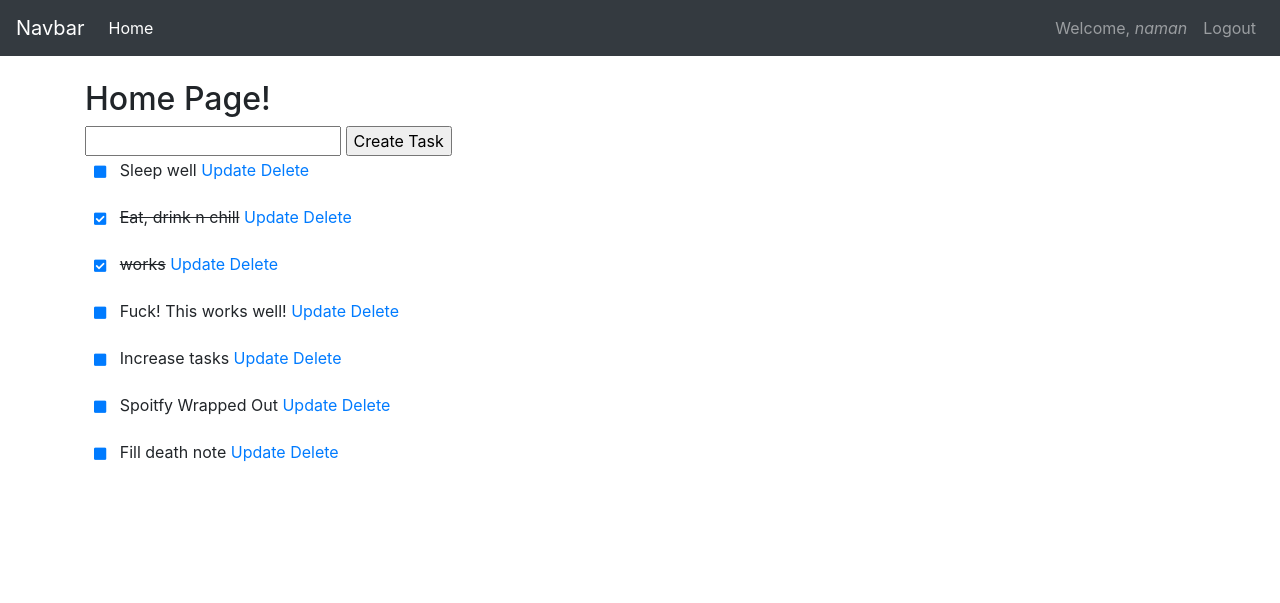
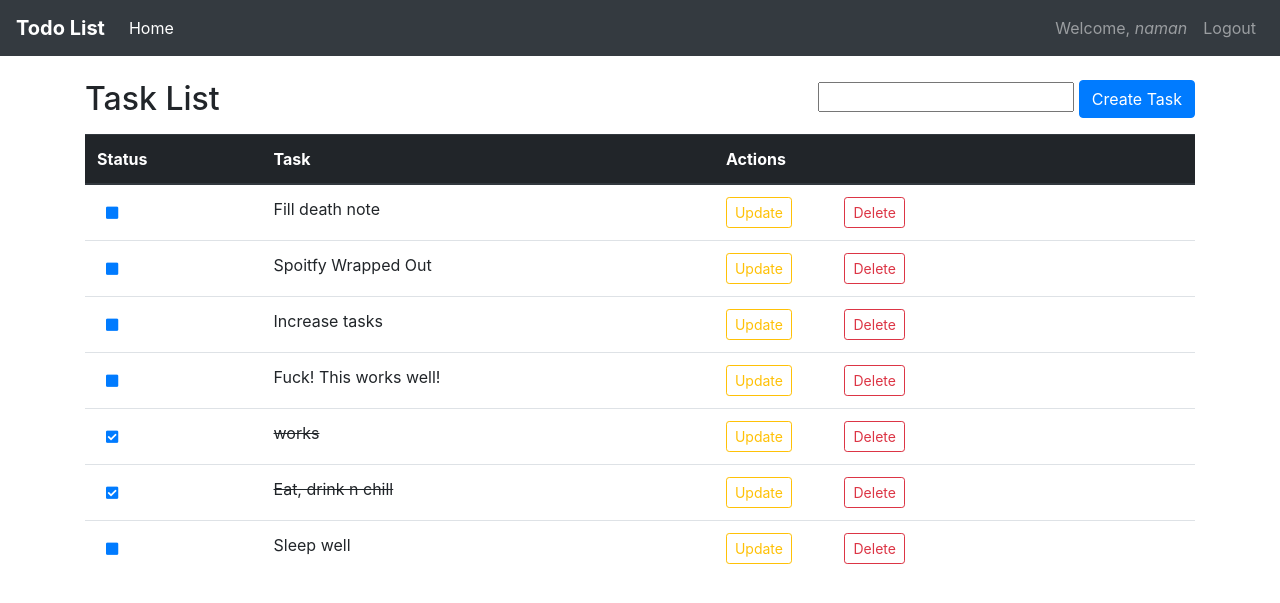
Before and after one commit to namanshah01/todo-django, a Django app: page / in a window 1280 px wide. Shown: the top 603 px of the page. Run offline with Django 3.2, Linux system fonts and the light colour scheme; a user stored in the database is signed in; data comes from the database, SQL or seed files in the repository; both versions use the stored data as it was after the commit; some libraries are stand-ins or nearby versions.

Commit message:
Important commit, please read full messsage
Changes:

- Create, update, delete pages modified

- Part with function based views all moved to the very end of task/views.py
  None of it is used, but bits and pieces of the code can be helpul in the future
  (@login_required, @user_passes_test, getting form data before validation...)

Failed changes:

- Tried 'all', 'incomplete' and 'complete' buttons to main page
  Failed, couldn't figure out how to show only complete/incomplete tasks, with django. It may work using js, yet to be tried.
  Added: 'FITERING BASED ON COMPLETION  OF TASK (TO BE FIGURED OUT)' where ever codes related to this change were added (task/home.html and task/views.py), so work can be continued on it later

- Tried adding search functionality to tasks
  Failed, couldn't figure out how to do it, kept for later
  Added: 'SEARCH FUNCTIONALITY (TO BE ADDED)' above codes related to this change. (task/home.html and task/views.py)

To be done in next commit:

- Passed a lot of time figuring out how to 'list' tasks in CreateView
- Now when went to add pagination, realised ListView was neccassary
- Realised could have inherited CreateView and ListView in the same class all along
- But passing objects and creating a ListView like view in CreateView got introduced to a lot of new ways
- All of that can be used in a future project, check files at this stage of commit to refer to it

Changes that can be added:

- Update and Delete through a pop up box on homepage itself
- Exporting to csv, pdf...
- Updating username and email address
- Reset password through mail

```diff
--- a/task/templates/task/base.html
+++ b/task/templates/task/base.html
@@ -7,7 +7,7 @@
 	<meta http-equiv="X-UA-Compatible" content="IE=edge">
 	<meta name="viewport" content="width=device-width, initial-scale=1.0">
 	{% if title %}
-	<title>ToDo List</title>
+	<title>{{ title }}</title>
 	{% else %}
 	<title>ToDo List</title>
 	{% endif %}
@@ -17,10 +17,11 @@
     <link rel="stylesheet" href="https://use.fontawesome.com/releases/v5.8.1/css/all.css" integrity="sha384-50oBUHEmvpQ+1lW4y57PTFmhCaXp0ML5d60M1M7uH2+nqUivzIebhndOJK28anvf" crossorigin="anonymous">
 	<!-- Custom CSS -->
 	<link rel="stylesheet" type="text/css" href="{% static 'users/style.css' %}">
+	<!-- <link rel="stylesheet" type="text/css" href="{% static 'users/main.css' %}"> -->
 </head>
 <body>
 	<nav class="navbar navbar-expand-lg navbar-dark bg-dark">
-		<a class="navbar-brand" href="#">Navbar</a>
+		<a class="navbar-brand" href="#"><strong>Todo List</strong></a>
 		<button class="navbar-toggler" type="button" data-toggle="collapse" data-target="#navbarNav" aria-controls="navbarNav" aria-expanded="false" aria-label="Toggle navigation">
 			<span class="navbar-toggler-icon"></span>
 		</button>
@@ -32,7 +33,8 @@
 			</ul>
 			<div class="navbar-nav ml-auto">
 				{% if user.is_authenticated %}
-					<a class="nav-item nav-link" href="{% url 'profile' %}">Welcome, <i>{{ user.username }}</i></a>
+					<!-- <a class="nav-item nav-link" href="{% url 'profile' %}">Welcome, <i>{{ user.username }}</i></a> -->
+					<a class="nav-item nav-link" href="#">Welcome, <i>{{ user.username }}</i></a>
 					<a class="nav-item nav-link" href="{% url 'logout' %}">Logout</a>
 				{% else %}
 					<a class="nav-item nav-link" href="{% url 'login' %}">Login</a>
--- a/task/templates/task/home.html
+++ b/task/templates/task/home.html
@@ -1,28 +1,72 @@
 {% extends 'task/base.html' %}
 
 {% block content %}
-<h2>Home Page!</h2>
+<h2 style="float: left;" class="pb-2">Task List</h2>
 
-<form method="POST" action="/">
+<form style="float: right;" method="POST" action="/">
 	{% csrf_token %}
 	{{ form.title }}
-	<input type="submit" value="Create Task">
+	<input type="submit" class="btn btn-md btn-primary" value="Create Task">
 </form>
 
-{% for task in tasks %}
-<p>
-	<!-- <a href="{% url 'task-update' task.id %}" class="btn btn-dark btn-sm" role="button">COMPLETED</a> -->
-	{% if task.complete == True %}
-	<a href="{% url 'task-status' task.id %}" class="btn btn-sm" role="button"><i class="fas fa-check-square"></i></a>
-	<s>{{ task.title }}</s>
-	{% else %}
-	<a href="{% url 'task-status' task.id %}" class="btn btn-sm" role="button"><i class="fas fa-square"></i></a>
-	{{ task.title }}
-	{% endif %}
-	<!-- <a href="{% url 'profile' %}"></a>
-	<span>(author - {{ task.author }})</span> -->
-	<a href="{% url 'task-update' task.id %}">Update</a>
-	<a href="{% url 'task-delete' task.id %}">Delete</a>
-</p>
-{% endfor %}
+<!-- SEARCH FUNCTIONALITY (TO BE ADDED) -->
+<!-- <form name="searchres" method="GET" action="">
+	<input type="text" name="search" placeholder="Search" />
+</form>  -->
+
+<div class="table-container">
+<!-- <table class="table table-dark mt-4"> -->
+	<table class="table table-hover mt-4">
+		<tbody>
+			<thead class="thead-dark">
+				<tr>
+					<th scope="col">Status</th>
+					<th scope="col">
+						Task
+						<!-- FITERING BASED ON COMPLETION OF TASK (TO BE FIGURED OUT)-->
+						<!-- <a type="button" class="btn btn-sm btn-outline-light ml-2">All</a>
+						<a type="button" class="btn btn-sm btn-outline-light ml-2">Incomplete</a>
+						<a type="button" class="btn btn-sm btn-outline-light ml-2">Completed</a> -->
+					</th>
+					<th scope="col">Actions</th>
+				</tr>
+			</thead>
+			<!-- <td></td>
+			<td>
+				<form method="POST" action="/">
+					{% csrf_token %}
+					{{ form.title }}
+					<input type="submit" class="btn btn-md btn-primary" value="Create Task">
+				</form>
+			</td>
+			<td></td>
+			<td></td> -->
+			{% for task in tasks reversed %}
+				<tr>
+					{% if task.complete == True %}
+						<th scope="row">
+							<a href="{% url 'task-status' task.id %}" class="btn btn-sm" role="button"><i class="fas fa-check-square"></i></a>
+						</th>
+						<td>
+							<s>{{ task.title }}</s>
+						</td>
+					{% else %}
+						<th scope="row">
+							<a href="{% url 'task-status' task.id %}" class="btn btn-sm" role="button"><i class="fas fa-square"></i></a>
+						</th>
+						<td>
+							{{ task.title }}
+						</td>
+					{% endif %}
+					<td>
+						<a type="button" class="btn btn-sm btn-outline-warning mr-5" href="{% url 'task-update' task.id %}">Update</a>
+						<a type="button" class="btn btn-sm btn-outline-danger" href="{% url 'task-delete' task.id %}">Delete</a>
+					</td>
+					<!-- <td><a type="button" class="btn btn-sm btn-outline-danger" href="{% url 'task-delete' task.id %}">Delete</a></td> -->
+				</tr>
+			{% endfor %}
+		</tbody>
+	</table>
+</div>
+
 {% endblock content %}
--- a/task/urls.py
+++ b/task/urls.py
@@ -1,13 +1,10 @@
 from django.contrib import admin
 from django.urls import path
-from .views import listTask, updateTask, deleteTask, statusTask, TaskCreateView, TaskUpdateView, TaskDeleteView
+from .views import statusTask, TaskCreateView, TaskUpdateView, TaskDeleteView
 
 urlpatterns = [
-    # path('', listTask, name='task-home'),
     path('', TaskCreateView.as_view(), name='task-home'),
-	# path('update/<int:pk>/', updateTask, name='task-update'),
 	path('update/<int:pk>/', TaskUpdateView.as_view(), name='task-update'),
-	# path('delete/<int:pk>/', deleteTask, name='task-delete'),
 	path('delete/<int:pk>/', TaskDeleteView.as_view(), name='task-delete'),
 	path('task/<int:pk>/', statusTask, name='task-status'),
 ]
--- a/task/views.py
+++ b/task/views.py
@@ -1,11 +1,96 @@
 from django.shortcuts import render, HttpResponse, redirect, reverse
 from django.contrib.auth.decorators import login_required, user_passes_test
 from django.contrib.auth.mixins import LoginRequiredMixin, UserPassesTestMixin
-from django.views.generic import CreateView, UpdateView, DeleteView, DetailView
+from django.views.generic import CreateView, UpdateView, DeleteView, DetailView, ListView
 from .models import Task
 from .forms import TaskForm
 
 # Create your views here.
+
+class TaskCreateView(LoginRequiredMixin, CreateView, ListView):
+	model = Task
+	fields = ['title']
+	template_name = 'task/home.html'
+	context_object_name = 'tasks'
+	extra_context = {}
+
+	def form_valid(self, form):
+		form.instance.author = self.request.user
+		return super().form_valid(form)
+
+	def get_success_url(self):
+		return reverse('task-home')
+
+	def get_context_data(self, *args, **kwargs):
+		extra_context = super(TaskCreateView, self).get_context_data(*args, **kwargs)
+		extra_context['tasks'] = Task.objects.filter(author=self.request.user)
+		# SEARCH FUNCTIONALITY (TO BE ADDED)
+		# if self.request.GET:
+		# 	print('hey')
+		# 	print(self.form.cleaned_data.get('search'))
+		return extra_context
+
+# FITERING BASED ON COMPLETION
+# class Incomplete(TaskCreateView):
+# 	def get_context_data(self, *args, **kwargs):
+# 		extra_context = super(TaskCreateView, self).get_context_data(*args, **kwargs)
+# 		extra_context['tasks'] = Task.objects.filter(author=self.request.user).filter(complete=False)
+# 		return extra_context
+
+# class Incomplete(TaskCreateView):
+# 	def get_context_data(self, *args, **kwargs):
+# 		extra_context = super(TaskCreateView, self).get_context_data(*args, **kwargs)
+# 		extra_context['tasks'] = Task.objects.filter(author=self.request.user).filter(complete=True)
+# 		return extra_context
+
+class TaskUpdateView(LoginRequiredMixin, UserPassesTestMixin, UpdateView):
+	model = Task
+	fields = ['title', 'complete']
+	template_name = 'task/update.html'
+	context_object_name = 'task'
+	# success_url = reverse('task-home')
+
+	def form_valid(self, form):
+		form.instance.author = self.request.user
+		return super().form_valid(form)
+
+	def get_success_url(self):
+		return reverse('task-home')
+
+	def test_func(self):
+		task = self.get_object()
+		if self.request.user == task.author:
+			return True
+		return False
+
+class TaskDeleteView(LoginRequiredMixin, UserPassesTestMixin, DeleteView):
+	model = Task
+	fields = ['title', 'complete']
+	template_name = 'task/delete.html'
+	context_object_name = 'task'
+	# success_url = reverse('task-home')
+	# extra_context = {'task': }
+
+	def get_success_url(self):
+		return reverse('task-home')
+
+	def test_func(self):
+		task = self.get_object()
+		if self.request.user == task.author:
+			return True
+		return False
+
+def statusTask(request, pk):
+	task = Task.objects.get(id=pk)
+	if task.complete == True:
+		task.complete = False
+	else:
+		task.complete = True
+	task.save()
+	return redirect('/')
+
+
+# UNUSED CODE - BUT SOME HELPFUL STUFF IN HERE
 
 # @login_required
 def listTask(request):
@@ -33,25 +118,6 @@ def check_user(user, task):
 		return True
 	return False
 
-class TaskCreateView(LoginRequiredMixin, CreateView):
-	model = Task
-	fields = ['title']
-	template_name = 'task/home.html'  # <app>/<model>_<viewtype>.html
-	context_object_name = 'tasks'
-	extra_context = {}
-
-	def form_valid(self, form):
-		form.instance.author = self.request.user
-		return super().form_valid(form)
-
-	def get_success_url(self):
-		return reverse('task-home')
-
-	def get_context_data(self, *args, **kwargs):
-		extra_context = super(TaskCreateView, self).get_context_data(*args, **kwargs)
-		extra_context['tasks'] = Task.objects.filter(author=self.request.user)
-		return extra_context
-
 @user_passes_test(check_user, login_url='/login/')
 def updateTask(request, pk):
 	task = Task.objects.get(id=pk)
@@ -65,26 +131,6 @@ def updateTask(request, pk):
 	context = {'form': form}
 	return render(request, 'task/update.html', context)
 
-class TaskUpdateView(LoginRequiredMixin, UserPassesTestMixin, UpdateView):
-	model = Task
-	fields = ['title', 'complete']
-	template_name = 'task/update.html'  # <app>/<model>_<viewtype>.html
-	context_object_name = 'task'
-	# success_url = reverse('task-home')
-
-	def form_valid(self, form):
-		form.instance.author = self.request.user
-		return super().form_valid(form)
-
-	def get_success_url(self):
-		return reverse('task-home')
-
-	def test_func(self):
-		task = self.get_object()
-		if self.request.user == task.author:
-			return True
-		return False
-
 def deleteTask(request, pk):
 	task = Task.objects.get(id=pk)
 	if request.method == 'POST':
@@ -92,29 +138,3 @@ def deleteTask(request, pk):
 		return redirect('/')
 	context = {'task': task}
 	return render(request, 'task/delete.html', context)
-
-class TaskDeleteView(LoginRequiredMixin, UserPassesTestMixin, DeleteView):
-	model = Task
-	fields = ['title', 'complete']
-	template_name = 'task/delete.html'  # <app>/<model>_<viewtype>.html
-	context_object_name = 'task'
-	# success_url = reverse('task-home')
-	# extra_context = {'task': }
-
-	def get_success_url(self):
-		return reverse('task-home')
-
-	def test_func(self):
-		task = self.get_object()
-		if self.request.user == task.author:
-			return True
-		return False
-
-def statusTask(request, pk):
-	task = Task.objects.get(id=pk)
-	if task.complete == True:
-		task.complete = False
-	else:
-		task.complete = True
-	task.save()
-	return redirect('/')
--- a/users/static/users/style.css
+++ b/users/static/users/style.css
@@ -43,3 +43,5 @@
 .inner-align-2{
 	float: right;
 }
+
+/* -------------------- home page -------------------- */
```
Also changed, not shown: task/templates/task/delete.html (+4 -4 lines), task/templates/task/update.html (+7 -3 lines), db.sqlite3, task/forms.py (line endings or trailing spaces), users/static/users/main.css (added).
